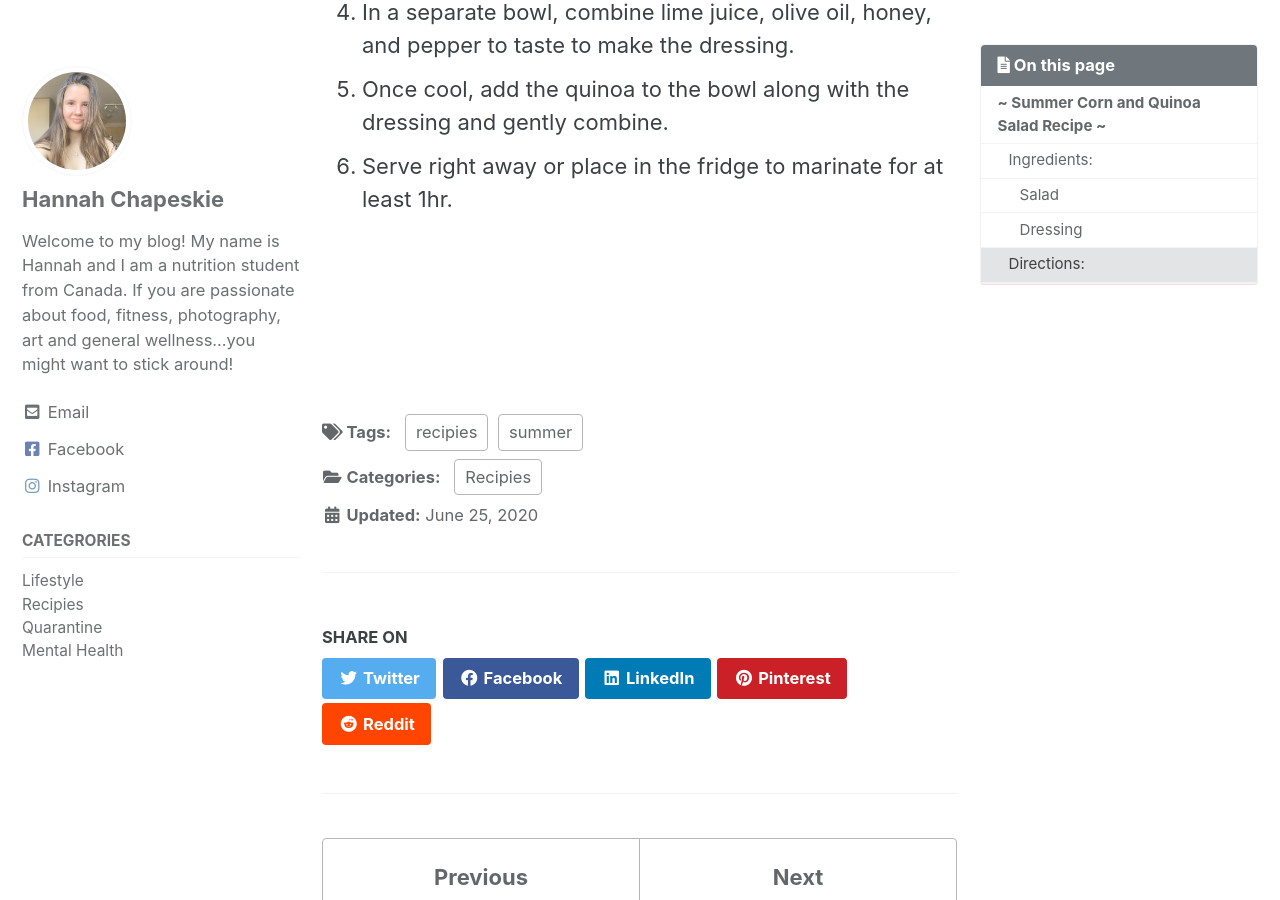
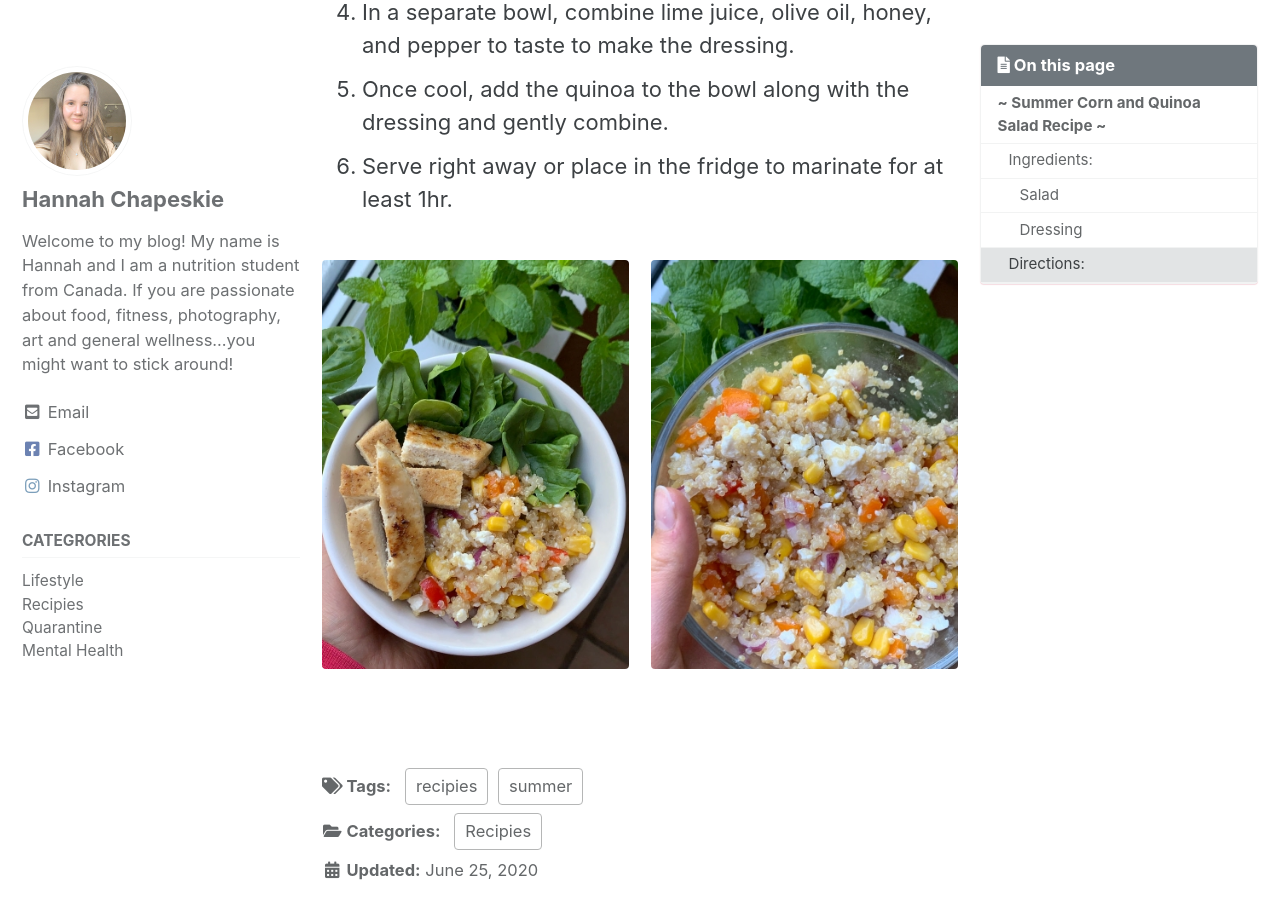
Before and after one commit to dylanbabel/yinandyams, a Jekyll site: the page built from _posts/2020-06-25-summer-cron-and-quinoa-salad.md, in a window 1280 px wide and 900 px high, scrolled down 2511 px. Built offline with Jekyll 4.4.1, drawn with Linux system fonts in a browser that asks for light colours; cached includes are drawn as plain includes.

Commit message:
Update 2020-06-25-summer-cron-and-quinoa-salad.md

```diff
--- a/_posts/2020-06-25-summer-cron-and-quinoa-salad.md
+++ b/_posts/2020-06-25-summer-cron-and-quinoa-salad.md
@@ -8,9 +8,10 @@ header:
   teaser: "/assets/images/post-photos/2020-06-25-summer-cron-and-quinoa-salad/header.jpeg"
 layouts_gallery:
   - url: /assets/images/post-photos/2020-06-25-summer-cron-and-quinoa-salad/salad in bowl.jpeg
-    image_path: /assets/images/2020-06-25-summer-cron-and-quinoa-salad/salad in bowl.jpeg
+    image_path: /assets/images/post-photos/2020-06-25-summer-cron-and-quinoa-salad/salad in bowl small.jpeg
+
   - url: /assets/images/post-photos/2020-06-25-summer-cron-and-quinoa-salad/salad.jpeg
-    image_path: /assets/images/2020-06-25-summer-cron-and-quinoa-salad/salad.jpeg
+    image_path: /assets/images/post-photos/2020-06-25-summer-cron-and-quinoa-salad/salad small.jpeg
 toc: true
 toc_sticky: true
 categories:
@@ -61,5 +62,4 @@ This recipe is sweet, tangy, and light. It pairs perfectly with barbecue or make
 5. Once cool, add the quinoa to the bowl along with the dressing and gently combine.
 6. Serve right away or place in the fridge to marinate for at least 1hr.
 
-{% include gallery is="layouts_gallery" %}
 {% include gallery id="layouts_gallery" %}
```
